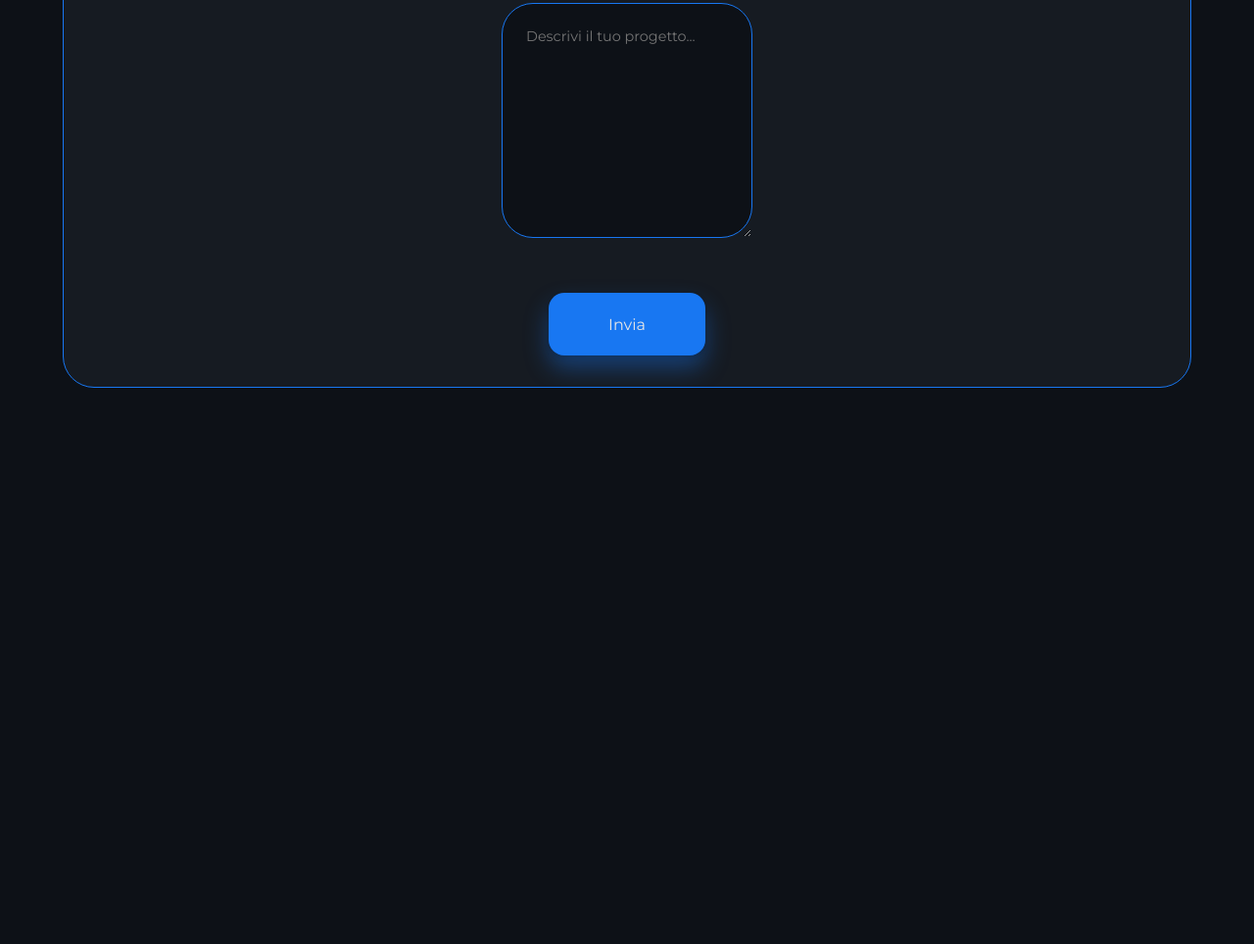
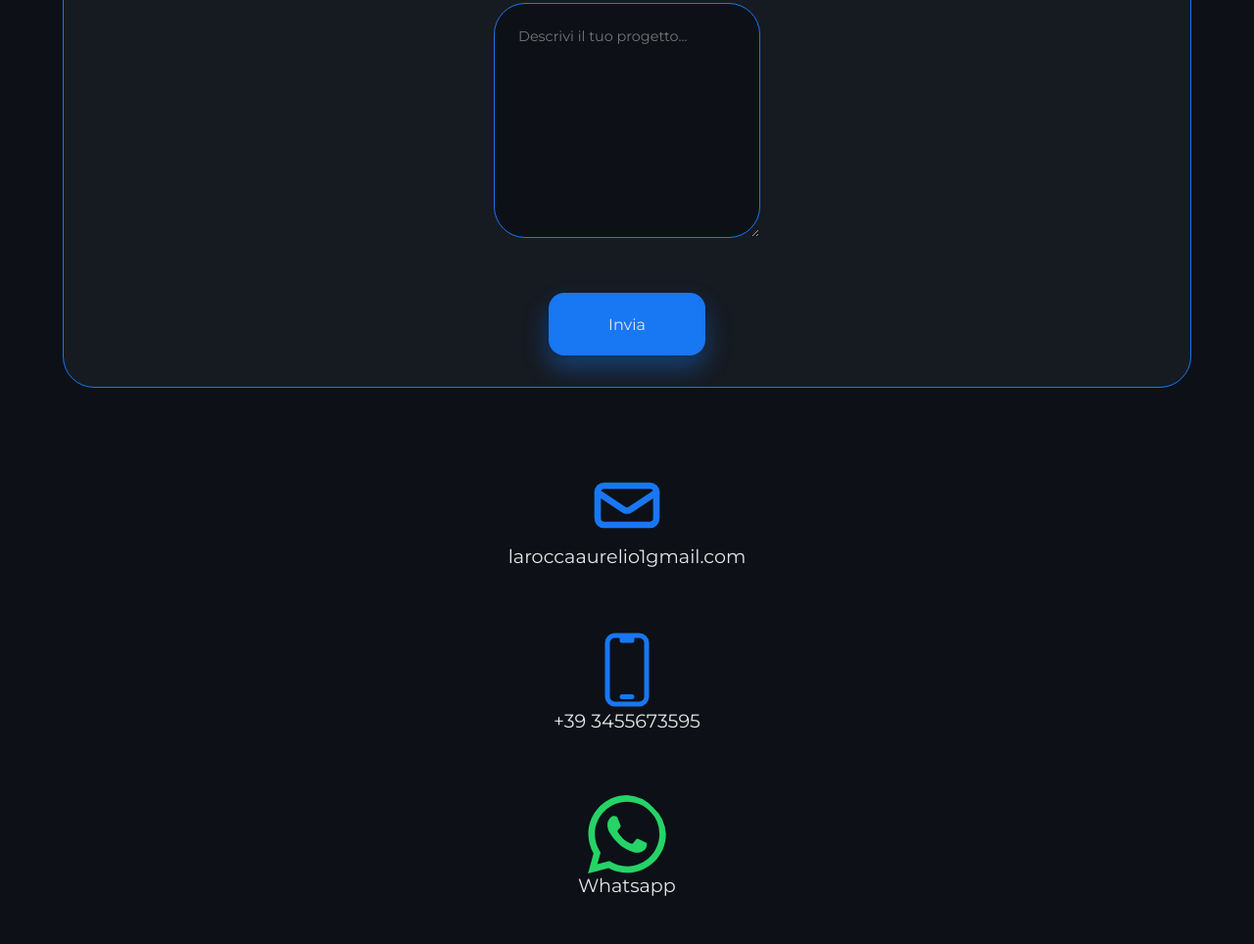
Before and after one commit to aureliolarocca/ALRDEV2, a plain HTML site: page index.html in a window 1280 px wide. Shown: the part 10113-11077 px from the top of the page at 98% size. Before the commit the page ends 10509 px from the top, so only its background shows below. Drawn offline with Linux system fonts and the light colour scheme.

Commit message:
creazione link telefono,email,whatsapp

```diff
--- a/index.html
+++ b/index.html
@@ -183,6 +183,57 @@
           ></textarea>
           <button type="submit">Invia</button>
         </form>
+        <div class="container-link-contatti">
+          <div class="container-link">
+            <svg
+              xmlns="http://www.w3.org/2000/svg"
+              fill="none"
+              viewBox="0 0 24 24"
+              stroke="currentColor"
+              class="w-6 h-6"
+            >
+              <path
+                stroke-linecap="round"
+                stroke-linejoin="round"
+                stroke-width="2"
+                d="M3 8l7.89 5.26a2 2 0 002.22 0L21 8m0 8V8a2 2 0 00-2-2H5a2 2 0 00-2 2v8a2 2 0 002 2h14a2 2 0 002-2z"
+              />
+            </svg>
+            <p>laroccaaurelio1gmail.com</p>
+          </div>
+          <div class="container-link">
+            <svg
+              xmlns="http://www.w3.org/2000/svg"
+              fill="none"
+              viewBox="0 0 24 24"
+              stroke-width="1.5"
+              stroke="currentColor"
+              class="size-6"
+            >
+              <path
+                stroke-linecap="round"
+                stroke-linejoin="round"
+                d="M10.5 1.5H8.25A2.25 2.25 0 0 0 6 3.75v16.5a2.25 2.25 0 0 0 2.25 2.25h7.5A2.25 2.25 0 0 0 18 20.25V3.75a2.25 2.25 0 0 0-2.25-2.25H13.5m-3 0V3h3V1.5m-3 0h3m-3 18.75h3"
+              />
+            </svg>
+
+            <p>+39 3455673595</p>
+          </div>
+          <div class="container-link">
+            <svg
+              role="img"
+              viewBox="0 0 24 24"
+              fill="currentColor"
+              xmlns="http://www.w3.org/2000/svg"
+            >
+              <title>WhatsApp</title>
+              <path
+                d="M17.472 14.382c-.297-.149-1.758-.867-2.03-.967-.273-.099-.472-.148-.67.15-.197.297-.767.966-.94 1.164-.173.198-.347.223-.644.075-.297-.15-1.255-.463-2.39-1.475-.883-.788-1.48-1.761-1.653-2.059-.173-.297-.018-.458.13-.606.134-.133.297-.347.446-.52.149-.173.198-.297.298-.495.099-.198.05-.372-.025-.52-.075-.149-.669-1.611-.916-2.203-.242-.579-.487-.5-.669-.51l-.57-.01c-.198 0-.52.074-.792.372s-1.04 1.016-1.04 2.479 1.065 2.876 1.213 3.074c.149.198 2.095 3.2 5.076 4.487.709.306 1.262.489 1.694.625.712.227 1.36.195 1.872.118.571-.085 1.758-.719 2.006-1.413.248-.694.248-1.289.173-1.413-.074-.124-.272-.198-.57-.347m-5.421 7.403h-.004a9.87 9.87 0 01-5.031-1.378l-.361-.214-3.741.982.998-3.648-.235-.374a9.86 9.86 0 01-1.51-5.26c.001-5.45 4.436-9.884 9.888-9.884 2.64 0 5.122 1.03 6.988 2.898a9.825 9.825 0 012.896 6.991c-.003 5.45-4.437 9.884-9.888 9.884M20.13 3.868A11.815 11.815 0 0012.04.001C5.495 0 .16 5.335.157 11.881c0 2.096.547 4.142 1.588 5.945L.057 24l6.305-1.654a11.87 11.87 0 005.675 1.448h.005c6.545 0 11.88-5.335 11.884-11.88a11.82 11.82 0 00-3.795-8.046"
+              />
+            </svg>
+            <p>Whatsapp</p>
+          </div>
+        </div>
       </section>
     </main>
     <script src="script.js"></script>
--- a/styles.css
+++ b/styles.css
@@ -58,7 +58,9 @@ header,
 .card-progetti,
 .container-title-card-progetti,
 .contatti,
-form {
+form,
+.container-link-contatti,
+.container-link {
   display: flex;
   justify-content: center;
   align-items: center;
@@ -474,10 +476,10 @@ form label {
   font-size: 1.2rem;
 }
 form input {
-  width: 16rem;
+  width: 17rem;
   padding: 1rem;
   border-radius: 1rem;
-  text-align: center;
+
   font-size: 0.9rem;
   border: 1px solid #1877f2;
   background-color: #0d1117;
@@ -488,7 +490,7 @@ form input {
 
 form textarea {
   font-size: 0.9rem;
-  width: 16rem;
+  width: 17rem;
   height: 15rem;
   padding: 1.5rem;
   background-color: #0d1117;
@@ -510,3 +512,25 @@ form button {
   background-color: #1877f2;
   border: none;
 }
+
+.container-link-contatti {
+  width: 100%;
+  height: auto;
+  padding: 3rem 0.5rem;
+  flex-direction: column;
+
+  justify-content: space-around;
+  gap: 4rem;
+}
+.container-link {
+  padding: 2rem 0, 2rem;
+  flex-direction: column;
+}
+.container-link svg {
+  width: 5rem;
+  color: #1877f2;
+}
+.container-link:nth-of-type(3) svg {
+  width: 5rem;
+  color: rgb(37, 211, 102);
+}
```
